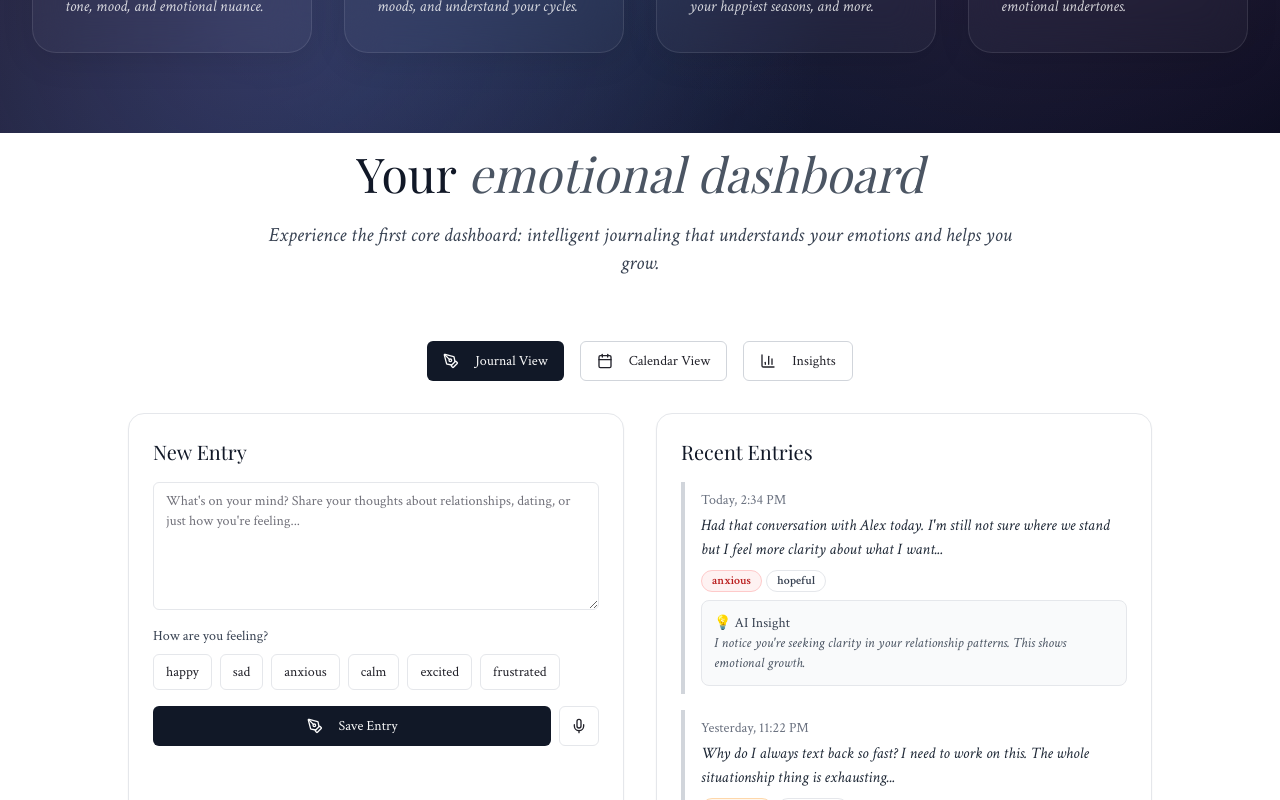
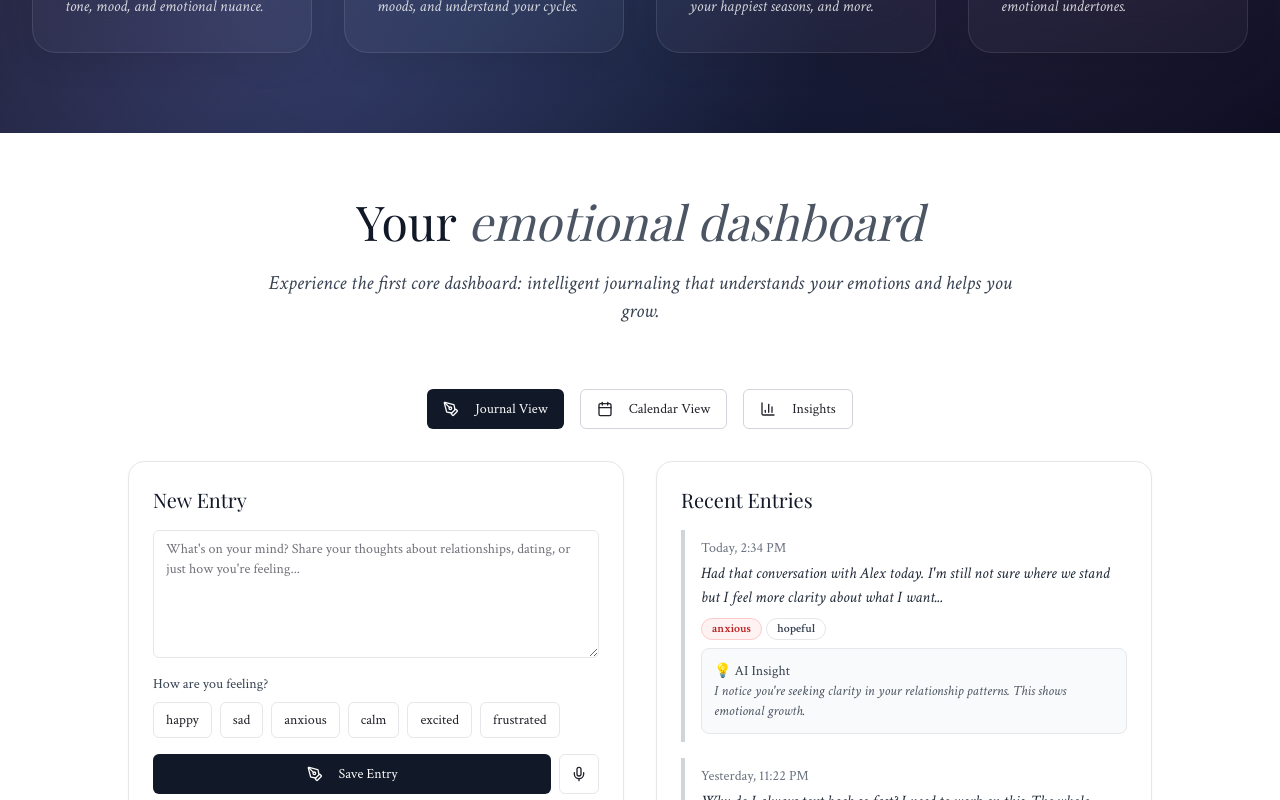
Before and after one commit to nikitapatel97/audra-66, a React (Vite) app: page / in a window 1280 px wide. Shown: the part 1360-2160 px from the top of the page. Built offline with nearby package versions, Linux system fonts and the light colour scheme; a web font is replaced by a local one.

Commit message:
Fix: Add whitespace before heading
Add whitespace to the website version before the "Your emotional dashboard" heading.

```diff
--- a/src/components/JournalingDashboard.tsx
+++ b/src/components/JournalingDashboard.tsx
@@ -221,7 +221,7 @@ export const JournalingDashboard = () => {
   };
 
   return (
-    <section id="dashboard" className="py-4 px-4 bg-white">
+    <section id="dashboard" className="py-16 px-4 bg-white">
       <div className="max-w-7xl mx-auto">
         <div className="text-center mb-8 md:mb-16">
           <h2 className="text-3xl md:text-5xl font-light text-gray-900 mb-6 font-playfair">
```
